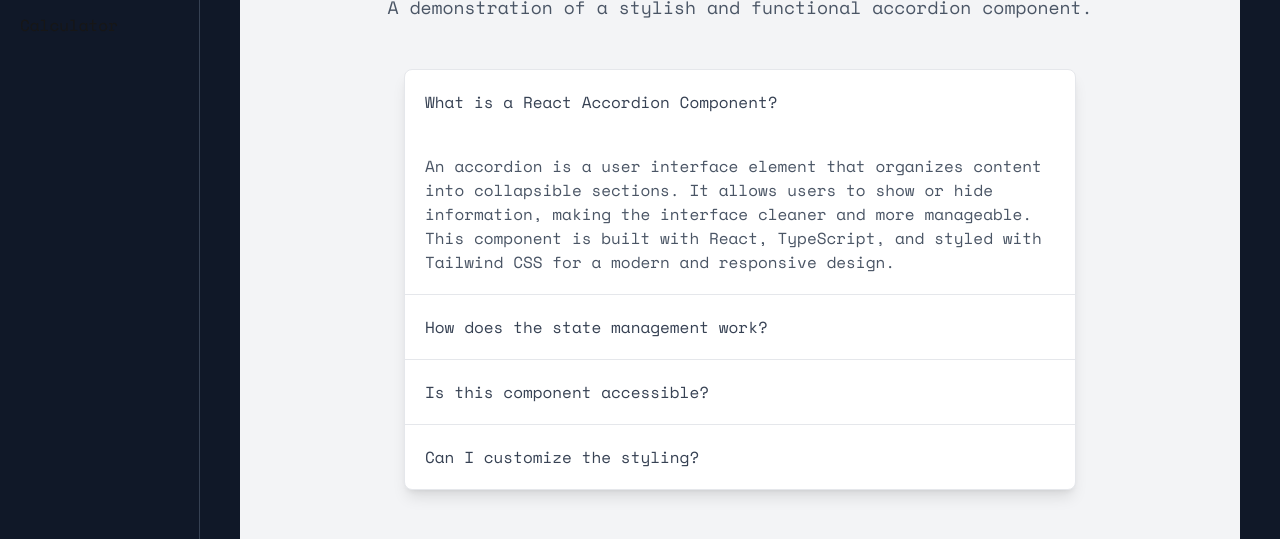
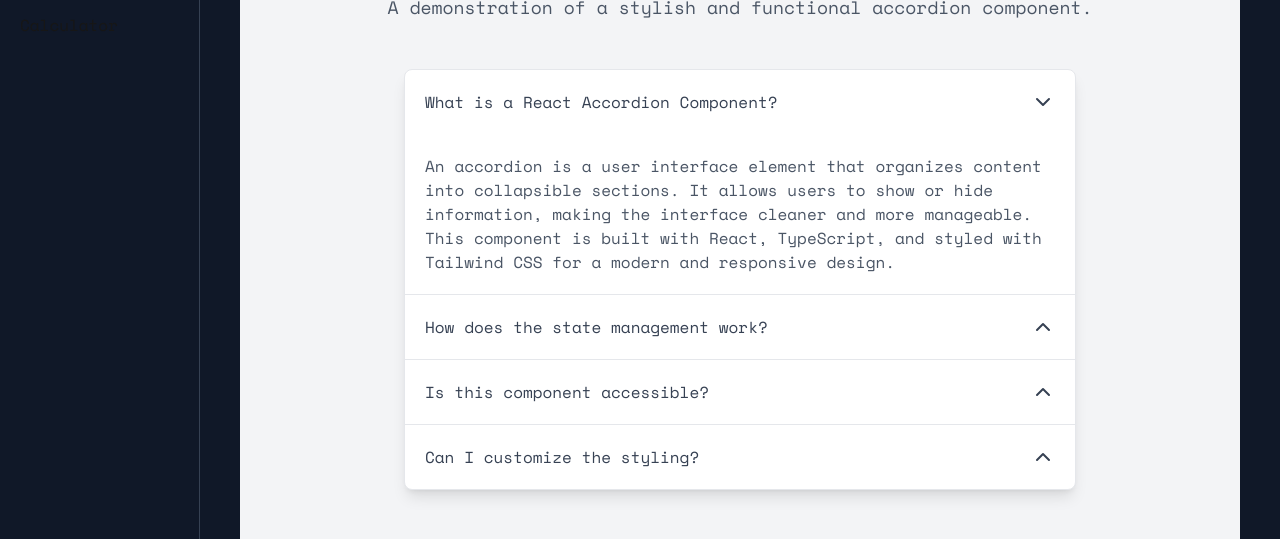
Before and after one commit to 2hyoon/react-lab, a Next.js app: page /accordion in a window 1280 px wide. Shown: the part 143-682 px from the top of the page. Built offline with nearby package versions, Linux system fonts and the light colour scheme.

Commit message:
refactor(ui): improve accordion API and accessibility

```diff
--- a/app/accordion/page.tsx
+++ b/app/accordion/page.tsx
@@ -42,7 +42,7 @@ export default function Page() {
         </header>
 
         <main>
-          <Accordion items={accordionItems} defaultOpenId="1" />
+          <Accordion items={accordionItems} defaultOpenIds={["1"]} />
         </main>
 
         <section className="mt-16">
@@ -56,8 +56,8 @@ export default function Page() {
           </header>
           <Accordion
             items={accordionItems}
-            allowMultiple={true}
-            defaultOpenId={["2", "4"]}
+            multiple
+            defaultOpenIds={["2", "4"]}
           />
         </section>
       </div>
--- a/src/components/ui/accordion.tsx
+++ b/src/components/ui/accordion.tsx
@@ -1,37 +1,48 @@
 "use client";
 
-import React, { useState } from "react";
+import React, { useState, memo } from "react";
 import { AccordionItemData } from "@/src/types/interface";
-// import { ChevronDownIcon } from './icons';
+import { ChevronDown, ChevronUp } from "lucide-react";
 
-// interface AccordionItemProps extends React.PropsWithChildren {
-// interface AccordionItemProps extends React.HTMLAttributes<HTMLElement> {
-interface AccordionItemProps {
+interface AccordionItemProps extends Omit<
+  React.ButtonHTMLAttributes<HTMLButtonElement>,
+  "onClick"
+> {
   item: AccordionItemData;
   isOpen: boolean;
-  onClick: () => void;
+  onToggle: () => void;
 }
 
-// Define AccordionItem outside the main Accordion component to prevent re-creation on every render.
-const AccordionItem = ({ item, isOpen, onClick }: AccordionItemProps) => {
+const AccordionItem = memo(
+  ({
+    item,
+    isOpen,
+    onToggle,
+    className,
+    ...buttonProps
+  }: AccordionItemProps) => {
+    const contentId = `accordion-content-${item.id}`;
+    const headingId = `accordion-header-${item.id}`;
+
     return (
       <div className="border-b border-gray-200 dark:border-gray-700 last:border-b-0">
-      <h2>
+        <h2 id={headingId}>
           <button
             type="button"
-          className="flex items-center justify-between w-full p-5 font-medium text-left text-gray-700 dark:text-gray-300 hover:bg-gray-100 dark:hover:bg-gray-800 focus:outline-none focus:ring-2 focus:ring-blue-300 dark:focus:ring-blue-800 transition-colors duration-200"
-          onClick={onClick}
+            className={`flex items-center justify-between w-full p-5 font-medium text-left text-gray-700 dark:text-gray-300 hover:bg-gray-100 dark:hover:bg-gray-800 focus:outline-none focus:ring-2 focus:ring-blue-300 dark:focus:ring-blue-800 transition-colors duration-200 ${className ?? ""}`}
+            onClick={onToggle}
             aria-expanded={isOpen}
-          aria-controls={`accordion-content-${item.id}`}
+            aria-controls={contentId}
+            {...buttonProps}
           >
             <span>{item.title}</span>
-          {/* <ChevronDownIcon
-            className={`w-6 h-6 shrink-0 transition-transform duration-300 ease-in-out ${isOpen ? 'rotate-180' : ''}`}
-          /> */}
+            {isOpen ? <ChevronDown /> : <ChevronUp /> }
           </button>
         </h2>
         <div
-        id={`accordion-content-${item.id}`}
+          id={contentId}
+          role="region"
+          aria-labelledby={headingId}
           className={`grid transition-all duration-300 ease-in-out ${
             isOpen ? "grid-rows-[1fr] opacity-100" : "grid-rows-[0fr] opacity-0"
           }`}
@@ -44,48 +55,53 @@ const AccordionItem = ({ item, isOpen, onClick }: AccordionItemProps) => {
         </div>
       </div>
     );
-};
+  },
+);
+
+AccordionItem.displayName = "AccordionItem";
 
 interface AccordionProps {
   items: AccordionItemData[];
-  allowMultiple?: boolean;
-  defaultOpenId?: string | string[];
+  multiple?: boolean;
+  defaultOpenIds?: string[];
+  id?: string;
+  className?: string;
 }
 
 const Accordion = ({
   items,
-  allowMultiple = false,
-  defaultOpenId,
+  multiple = false,
+  defaultOpenIds = [],
+  id,
+  className,
 }: AccordionProps) => {
-  const [openItemIds, setOpenItemIds] = useState<string[]>(() => {
-    if (!defaultOpenId) return [];
-    return Array.isArray(defaultOpenId) ? defaultOpenId : [defaultOpenId];
-  });
+  const [openItemIds, setOpenItemIds] = useState<string[]>(defaultOpenIds);
 
   const handleToggle = (id: string) => {
     setOpenItemIds((prevIds) => {
       const isCurrentlyOpen = prevIds.includes(id);
-      if (allowMultiple) {
+
+      if (multiple) {
         return isCurrentlyOpen
           ? prevIds.filter((itemId) => itemId !== id)
           : [...prevIds, id];
-      } else {
+      }
+
       return isCurrentlyOpen ? [] : [id];
-      }
     });
   };
 
   return (
     <div
-      id="accordion-wrapper"
-      className="w-full max-w-2xl mx-auto bg-white dark:bg-gray-900 rounded-lg shadow-lg border border-gray-200 dark:border-gray-700"
+      id={id}
+      className={`w-full max-w-2xl mx-auto bg-white dark:bg-gray-900 rounded-lg shadow-lg border border-gray-200 dark:border-gray-700 ${className ?? ""}`}
     >
       {items.map((item) => (
         <AccordionItem
           key={item.id}
           item={item}
           isOpen={openItemIds.includes(item.id)}
-          onClick={() => handleToggle(item.id)}
+          onToggle={() => handleToggle(item.id)}
         />
       ))}
     </div>
```
Lines whose indentation alone changed are shown as unchanged.
